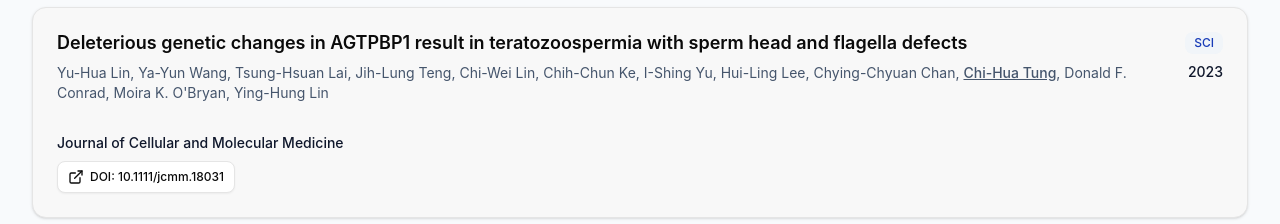
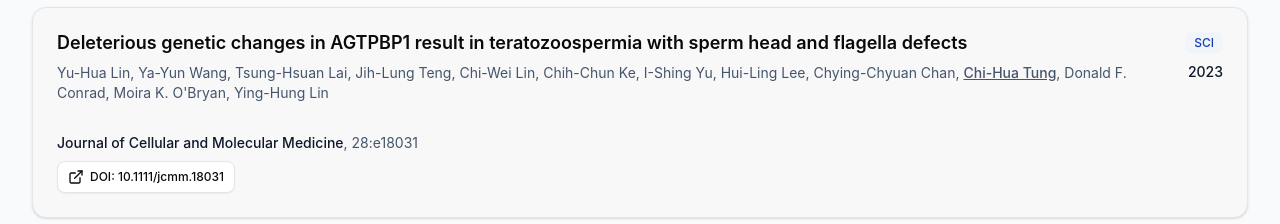
Before and after one commit to Chihuah/Chihuah.github.io, a React (Vite) app: page /publications in a window 1280 px wide. Shown: the part 860-1084 px from the top of the page. Built offline with nearby package versions, Linux system fonts and the light colour scheme.

Commit message:
Update Publications.tsx

```diff
--- a/src/pages/Publications.tsx
+++ b/src/pages/Publications.tsx
@@ -98,6 +98,7 @@ const Publications: React.FC = () => {
       ],
       journal: 'Journal of Cellular and Molecular Medicine',
       year: 2023,
+      volume: '28:e18031',
       doi: '10.1111/jcmm.18031',
       type: 'SCI',
       category: 'journal'
```
